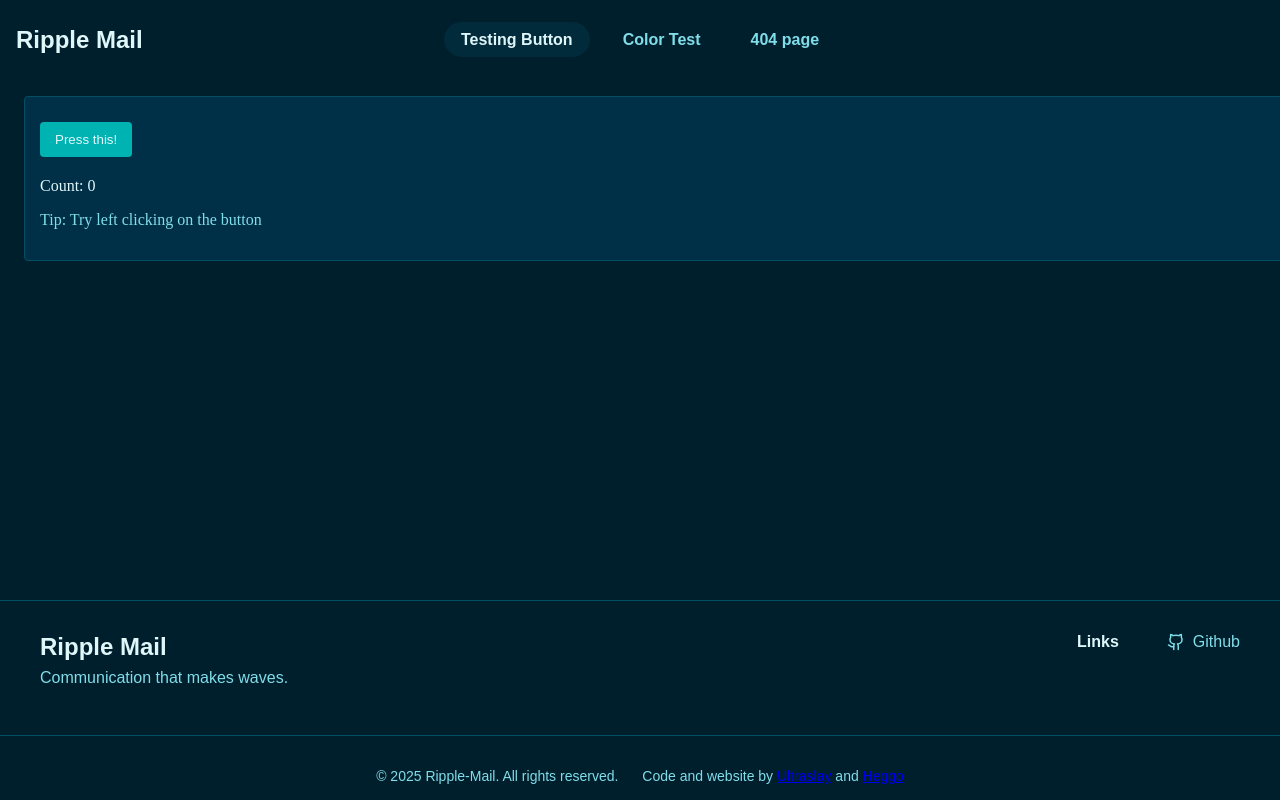
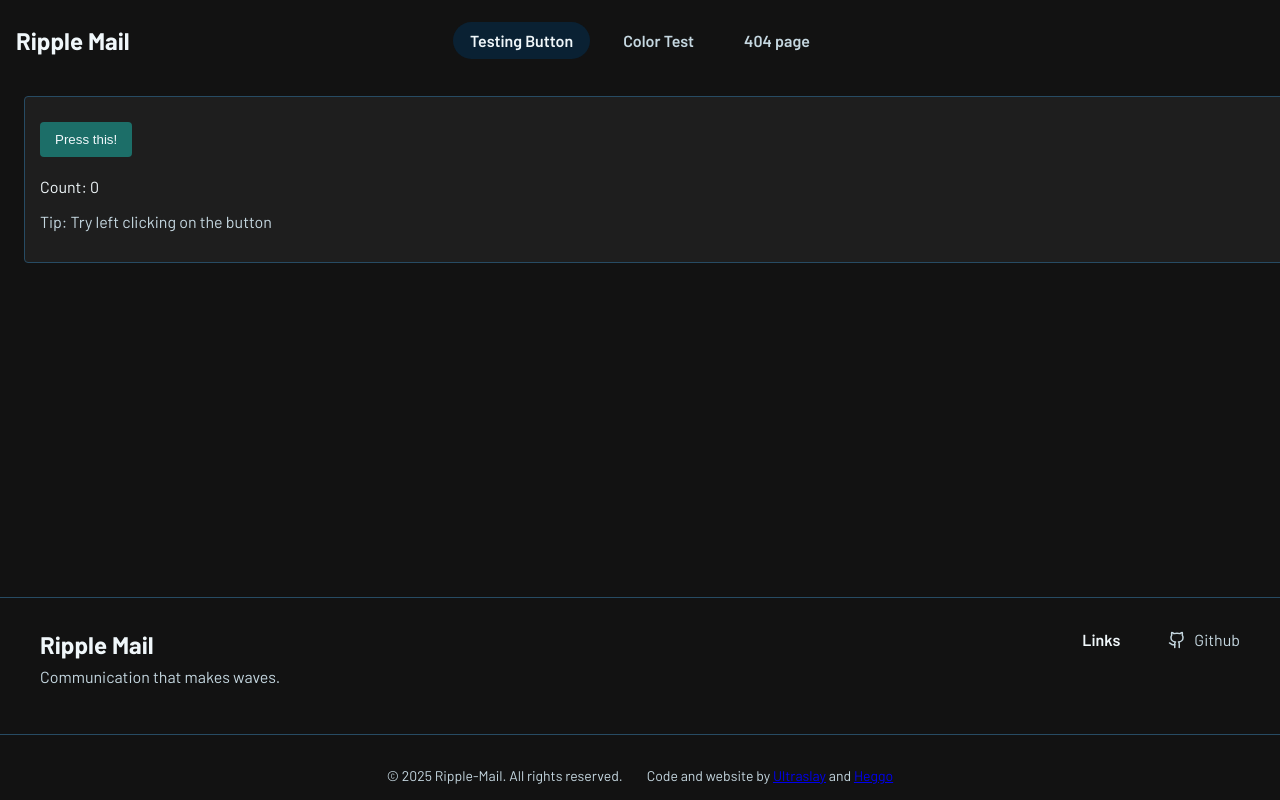
Before and after one commit to Ripple-mail/Ripple-Frontend, a SvelteKit app: page / in a window 1280 px wide. Shown: the top 800 px of the page. Built offline with nearby package versions, Linux system fonts and the light colour scheme.

Commit message:
Color changes to app.css

```diff
--- a/src/app.css
+++ b/src/app.css
@@ -1,18 +1,18 @@
-@font-face {
-	font-family: 'Barlow';
-	src: url('https://fonts.googleapis.com/css2?family=Barlow:ital,wght@0,100;0,200;0,300;0,400;0,500;0,600;0,700;0,800;0,900;1,100;1,200;1,300;1,400;1,500;1,600;1,700;1,800;1,900&display=swap');
-}
+@import url('https://fonts.googleapis.com/css2?family=Barlow:ital,wght@0,100;0,200;0,300;0,400;0,500;0,600;0,700;0,800;0,900&display=swap');
+
 :root {
-	--text-primary-color: #e0f7fa;
-	--text-secondary-color: #80deea;
-	--surface-color: #001f2d;
-	--alt-surface-color: #003047;
-	--surface-hover-color: #012a3a;
-	--alt-surface-hover-color: #01475d;
+	--text-primary-color: #f0f7fa;
+	--text-secondary-color: #c5d7e0;
+	--surface-color: #121212;
+	--alt-surface-color: #1e1e1e;
+	--surface-hover-color: #0A2133;
+	--alt-surface-hover-color: #143852;
 	--nav-blur-surface-color: rgba(0, 12, 22, 0.5);
-	--border-color: #014f63;
-	--primary-color: #00b3b3;
-	--secondary-color: #4db6ac;
+	--border-color: #274B63;
+	--primary-color: #1c6e68;
+	--primary-hover-color: #1b5752;
+	--secondary-color: #274B63;
+	--secondary-hover-color: #133b55;
 }
 
 html,
```
Also changed, not shown: 1 other file (tests, documents, lock files or other folders).
